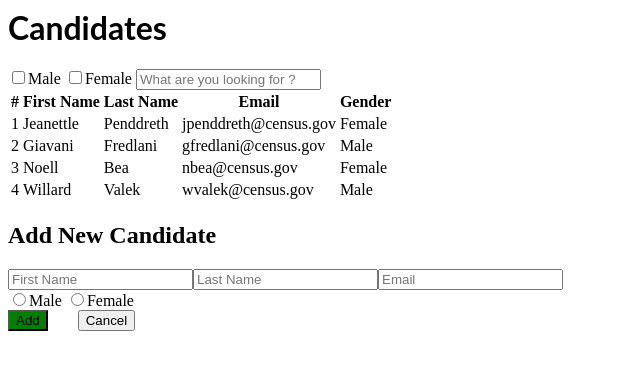
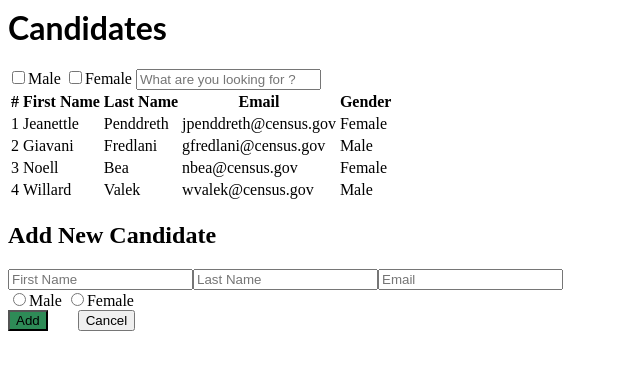
Before and after one commit to the-golden-girl/angular-dolly-bhatia-200521-mbjgax, an Angular app: page / in a window 1280 px wide. Shown: the top 370 px of the page, without its empty margins (0-640 px from the left). Built offline with nearby package versions, Linux system fonts and the light colour scheme.

Commit message:
1 file modified

```diff
--- a/src/app/hello.component.html
+++ b/src/app/hello.component.html
@@ -60,7 +60,7 @@
         formControlName="gender"/>Female
   <br>
   <button type="submit" (click)="onAdd()"
-    style="background-color: green">Add</button>
+    style="background-color: seagreen">Add</button>
   <button type="reset" (click)="onCancel()"
   style="margin-left:30px;">Cancel</button>
 </form>
```
